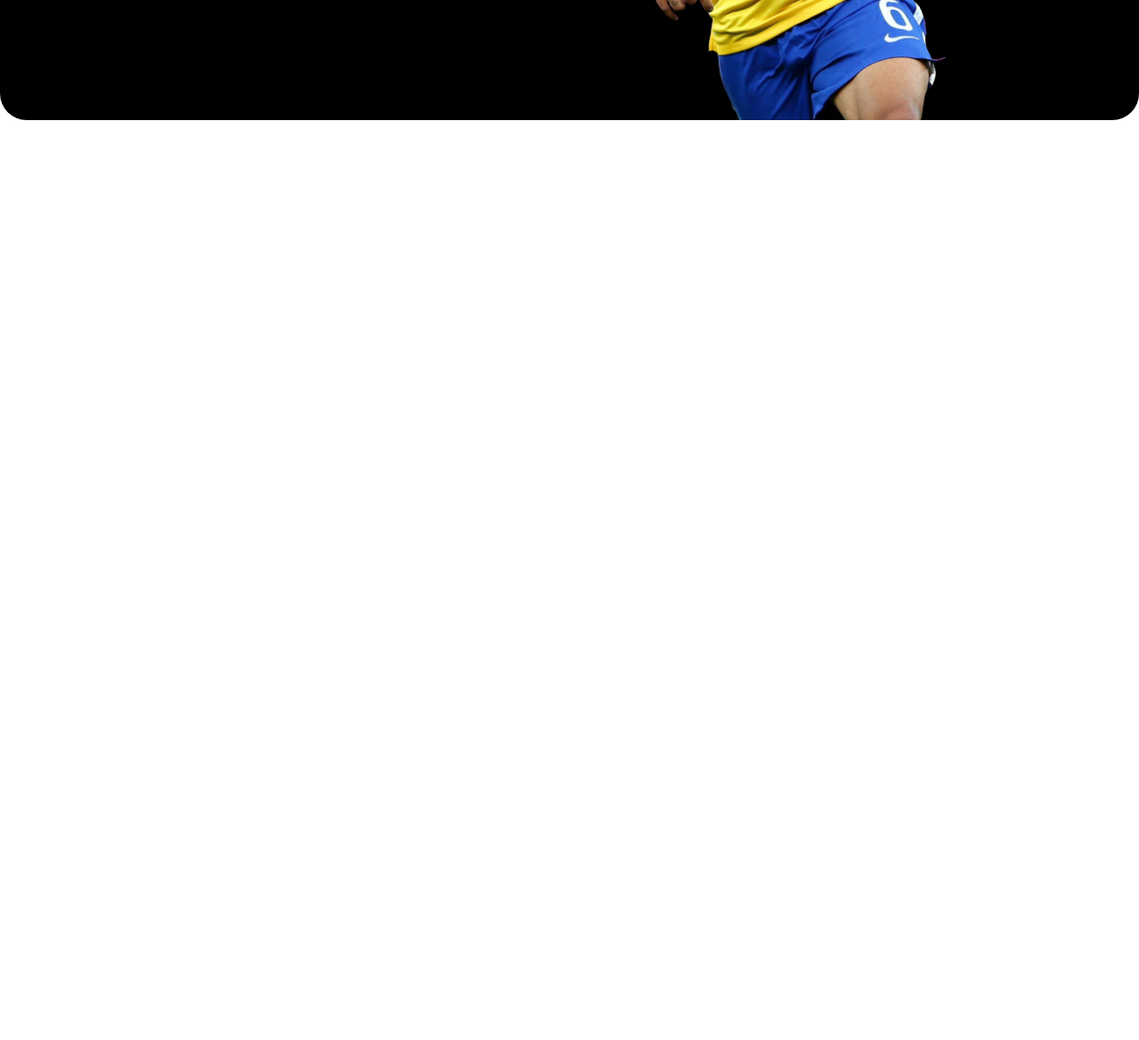
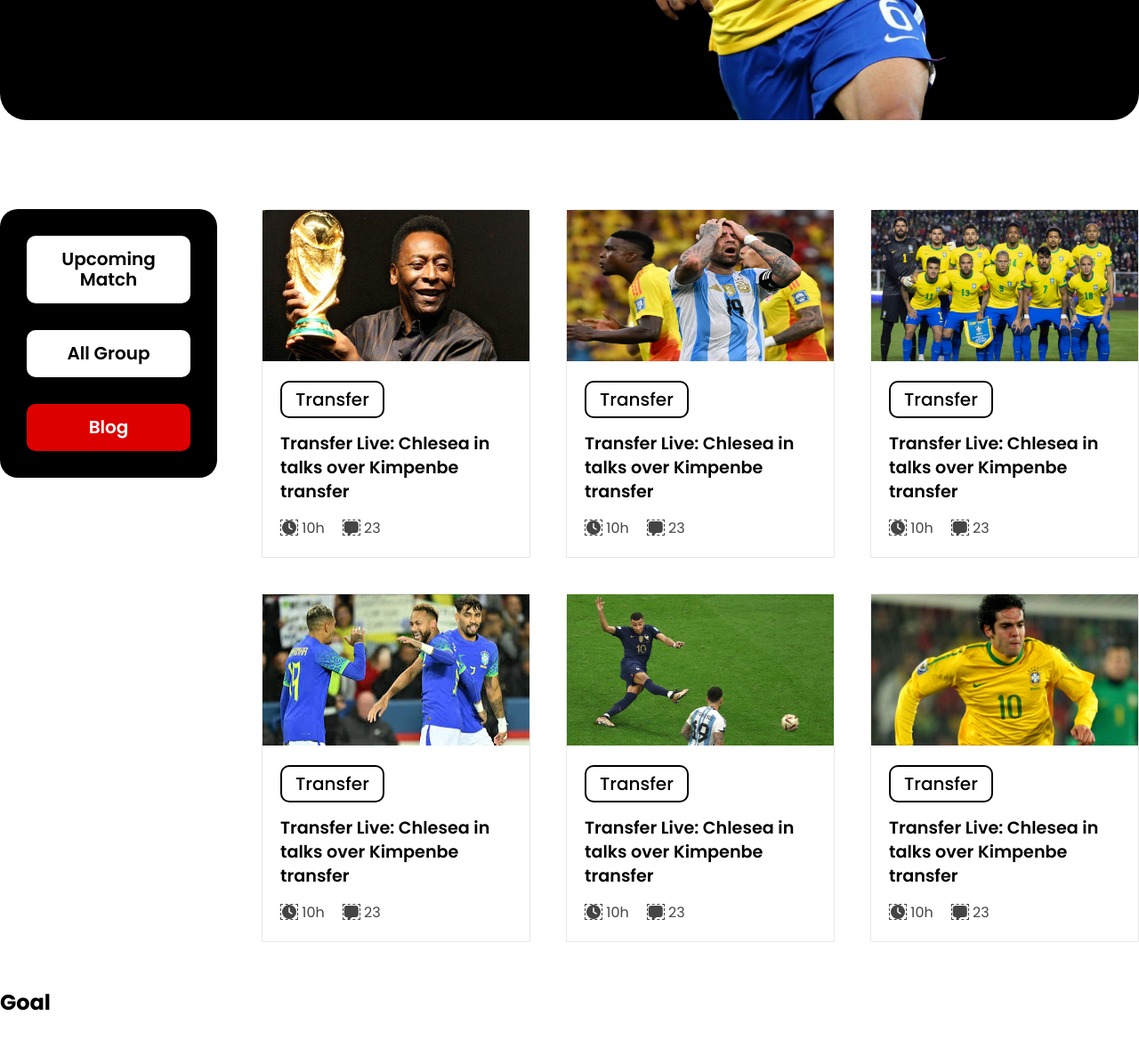
Before and after one commit to maimuna03134/P3-fifa-world-cup, a plain HTML site: page index.html in a window 1280 px wide. Shown: the part 517-1686 px from the top of the page at 89% size. Before the commit the page ends 800 px from the top, so only its background shows below. Drawn offline with Linux system fonts and the light colour scheme.

Commit message:
upcoming-matches layout responsive done and footer section is in progress

```diff
--- a/index.html
+++ b/index.html
@@ -30,20 +30,116 @@
     <header>
       <section class="banner container">
         <div class="banner-left">
-          <h2>The Greatest<br>show on the earth</h2>
+          <h2>The Greatest<br />show on the earth</h2>
           <p>
             Contrary to popular belief, Lorem Ipsum is not simply random text.
             It has roots in a piece of classical Latin literature from 45 BC,
             making it over 2000 years old.
           </p>
 
-          <button class="primary-btn">Watch Live <i class="fa-solid fa-arrow-right"></i></button>
+          <button class="primary-btn">
+            Watch Live <i class="fa-solid fa-arrow-right"></i>
+          </button>
         </div>
 
         <div class="banner-right">
-            <img src="./img/banner/banner-img.png" alt="Banner-image">
+          <img src="./img/banner/banner-img.png" alt="Banner-image" />
         </div>
       </section>
     </header>
+
+    <!-- main -->
+    <main>
+      <!-- Upcoming Match -->
+      <section class="upcoming-matches container">
+        <div class="upcoming-matches-left">
+          <button class="primary-btn">Upcoming Match</button>
+          <button class="primary-btn">All Group</button>
+          <button class="primary-btn">Blog</button>
+        </div>
+
+        <div class="upcoming-matches-right">
+          <div class="card">
+            <img src="./img/matches/matches_1.jpg" alt="" />
+            <div class="card-body">
+              <button class="primary-btn">Transfer</button>
+              <h3>Transfer Live: Chlesea in talks over Kimpenbe transfer</h3>
+            </div>
+            <div class="card-bottom">
+              <span><i class="fa-solid fa-clock"></i> 10h</span>
+              <span><i class="fa-solid fa-message"></i> 23</span>
+            </div>
+          </div>
+          <div class="card">
+            <img src="./img/matches/matches_2.webp" alt="" />
+            <div class="card-body">
+              <button class="primary-btn">Transfer</button>
+              <h3>Transfer Live: Chlesea in talks over Kimpenbe transfer</h3>
+            </div>
+            <div class="card-bottom">
+              <span><i class="fa-solid fa-clock"></i> 10h</span>
+              <span><i class="fa-solid fa-message"></i> 23</span>
+            </div>
+          </div>
+          <div class="card">
+            <img src="./img/matches/matches_3.jpg" alt="" />
+            <div class="card-body">
+              <button class="primary-btn">Transfer</button>
+              <h3>Transfer Live: Chlesea in talks over Kimpenbe transfer</h3>
+            </div>
+            <div class="card-bottom">
+              <span><i class="fa-solid fa-clock"></i> 10h</span>
+              <span><i class="fa-solid fa-message"></i> 23</span>
+            </div>
+          </div>
+          <div class="card">
+            <img src="./img/matches/matches_4.jpeg" alt="" />
+            <div class="card-body">
+              <button class="primary-btn">Transfer</button>
+              <h3>Transfer Live: Chlesea in talks over Kimpenbe transfer</h3>
+            </div>
+            <div class="card-bottom">
+              <span><i class="fa-solid fa-clock"></i> 10h</span>
+              <span><i class="fa-solid fa-message"></i> 23</span>
+            </div>
+          </div>
+          <div class="card">
+            <img src="./img/matches/matches_5.webp" alt="" />
+            <div class="card-body">
+              <button class="primary-btn">Transfer</button>
+              <h3>Transfer Live: Chlesea in talks over Kimpenbe transfer</h3>
+            </div>
+            <div class="card-bottom">
+              <span><i class="fa-solid fa-clock"></i> 10h</span>
+              <span><i class="fa-solid fa-message"></i> 23</span>
+            </div>
+          </div>
+          <div class="card">
+            <img src="./img/matches/matches_6.jpg" alt="" />
+            <div class="card-body">
+              <button class="primary-btn">Transfer</button>
+              <h3>Transfer Live: Chlesea in talks over Kimpenbe transfer</h3>
+            </div>
+            <div class="card-bottom">
+              <span><i class="fa-solid fa-clock"></i> 10h</span>
+              <span><i class="fa-solid fa-message"></i> 23</span>
+            </div>
+          </div>
+
+         <div class="upcoming-matches-last-btn">
+            <button class="primary-btn">View All</button>
+          </div>
+        </div>
+
+      </section>
+    </main>
+
+    <!-- footer -->
+     <footer class="about">
+      <h2>Goal</h2>
+      <ul>
+        <li></li>
+      </ul>
+     </footer>
   </body>
 </html>
--- a/style.css
+++ b/style.css
@@ -56,9 +56,81 @@ img {
   display: block;
 }
 
+/* upcoming-matches-style */
+.upcoming-matches {
+  display: flex;
+  padding: 50px 0;
+  gap: 50px;
+}
+.upcoming-matches-left {
+  background-color: black;
+  width: 20%;
+  height: fit-content;
+  border-radius: 20px;
+  padding: 30px;
+
+  display: flex;
+  flex-direction: column;
+  gap: 30px;
+}
+.upcoming-matches-left .primary-btn:nth-child(1),
+.upcoming-matches-left .primary-btn:nth-child(2) {
+  background-color: white;
+  color: black;
+}
+.upcoming-matches-right {
+  flex: 1;
+
+  display: grid;
+  grid-template-columns: repeat(3, 1fr);
+  gap: 40px;
+}
+.upcoming-matches-right .card {
+  border: 1px solid rgb(232, 232, 232);
+  border-radius: 10px 10px 0px 0px;
+
+}
+.upcoming-matches-right .card img {
+  height: 170px;
+  width: 300px;
+}
+.upcoming-matches-right .card .card-body {
+  margin: 15px 0;
+  padding: 0 20px;
+}
+.upcoming-matches-right .card .card-body .primary-btn {
+  color: black;
+  background-color: white;
+  border: 2px solid black;
+  padding: 7px 15px;
+  ont-size: 16px;
+  font-weight: 500;
+  line-height: 24px;
+}
+.upcoming-matches-right .card .card-body h3 {
+  font-size: 1.2rem;
+  font-weight: 600;
+  line-height: 27px;
+  margin: 15px 0;
+}
+.upcoming-matches-right .card .card-bottom{
+  display: flex;
+  gap: 20px;
+  color: #161616cc;
+  padding: 0 20px 20px;
+}
+.upcoming-matches-right .card .card-bottom .fa-solid{
+  border: 1.5px dashed rgba(22, 22, 22, 0.8);
+}
+.upcoming-matches-last-btn{
+  display: none;
+  /* width: 100%; */
+}
+
+
 /* Responsive Design - Media Queries */
 /* laptop/tap device*/
-@media screen and (max-width: 992px) {
+@media screen and (max-width: 992px){
   /* container */
   .container {
     margin: 20px 20px;
@@ -68,6 +140,35 @@ img {
     font-size: 2.5rem;
     font-weight: 600;
     line-height: 50px;
+  }
+  .upcoming-matches {
+    flex-direction: column;
+  }
+  .upcoming-matches-left {
+    flex-direction: row;
+    background-color: transparent;
+    width: 100%;
+  }
+  .upcoming-matches-left > * {
+    flex: 1;
+  }
+  .upcoming-matches-left .primary-btn {
+    border: 1px solid rgb(232, 232, 232);
+  }
+  .upcoming-matches-right{
+    grid-template-columns: repeat(2, 1fr);
+  }
+  .upcoming-matches-right .card img{
+    width: 100%;
+    height: 200px;
+  }
+  .upcoming-matches-last-btn {
+    display: flex;
+    justify-content: center;
+    align-items: center;
+    margin-top: 30px;
+    /* width: 100%; */
+    grid-column: 1 / -1;
   }
 }
 
@@ -95,4 +196,15 @@ img {
     max-width: 100%;
     padding: 0 10px;
   }
+  .upcoming-matches-left {
+    flex-direction: column;
+    background-color: transparent;
+    width: 100%;
+  }
+  .upcoming-matches-right{
+    grid-template-columns: 1fr;
+  }
+  .upcoming-matches-last-btn{
+    display: none;
+  }
 }
```
